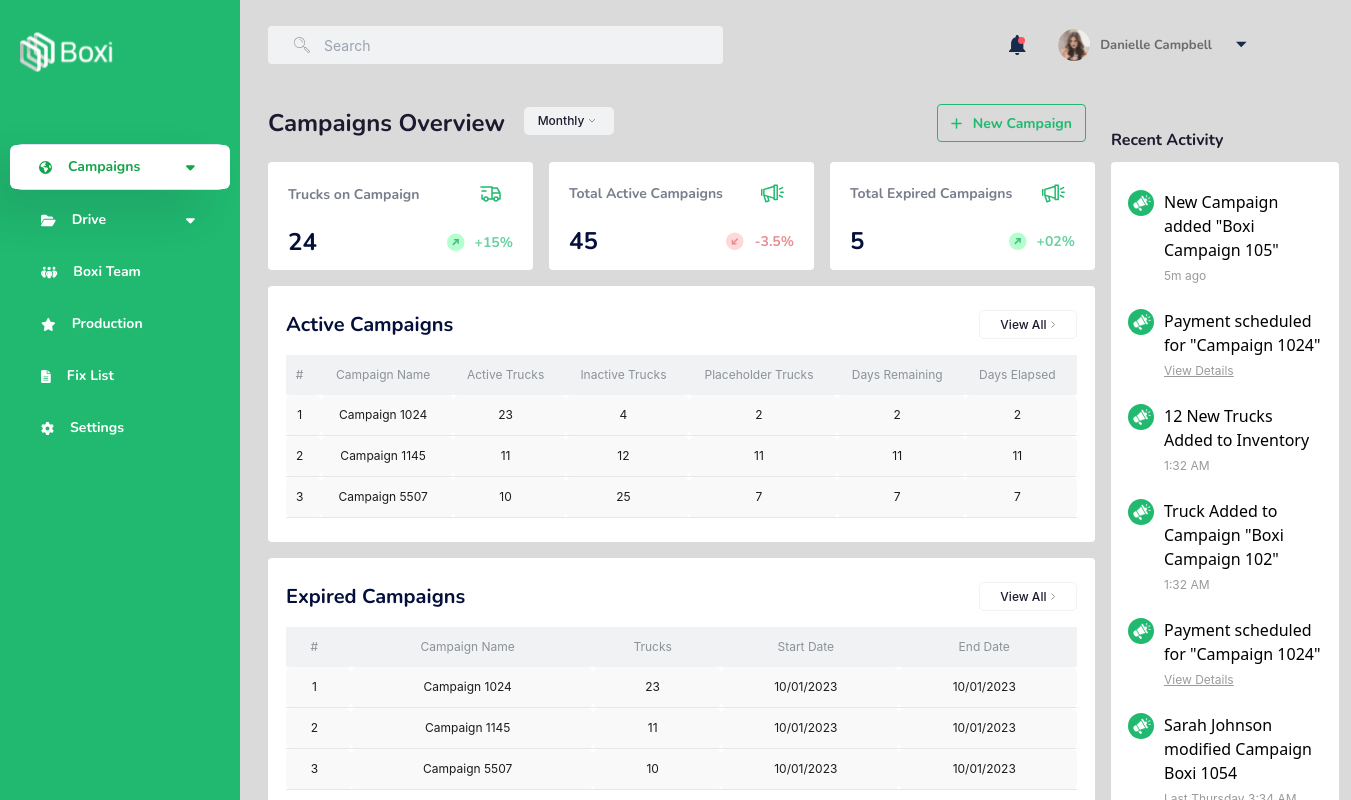
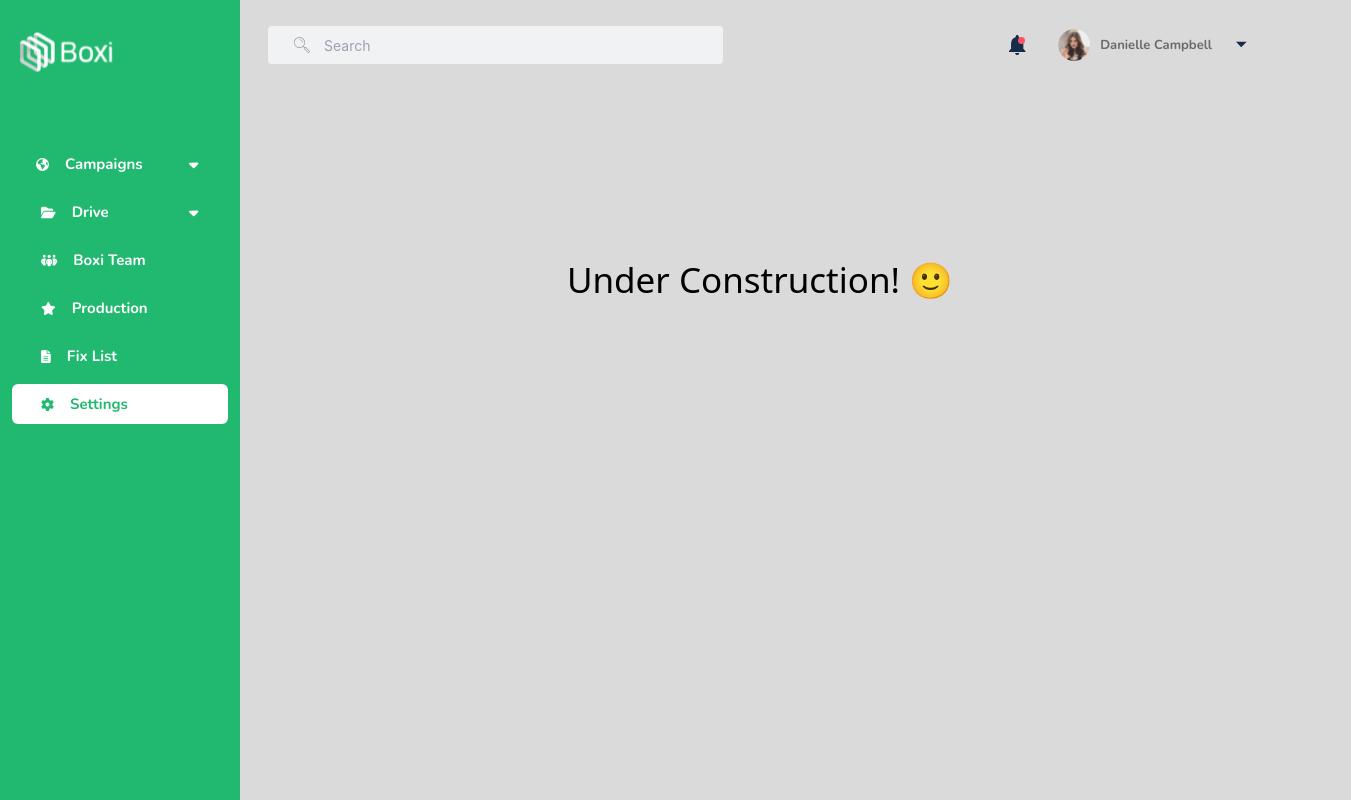
Before and after one commit to arslanazharr/boxi, a React (Create React App) app: page /settings in a window 1280 px wide. Shown: the top 800 px of the page, 1351 px wide, since content can reach past the window. Built offline with nearby package versions, Linux system fonts and the light colour scheme.

Commit message:
9th commit

```diff
--- a/package.json
+++ b/package.json
@@ -19,6 +19,9 @@
     "heroicons": "^2.0.18",
     "react": "^18.2.0",
     "react-dom": "^18.2.0",
+    "react-page-routes": "^1.14.0",
+    "react-router": "^6.11.2",
+    "react-router-dom": "^6.11.2",
     "react-scripts": "5.0.1",
     "web-vitals": "^2.1.4"
   },
--- /dev/null
+++ b/src/components/Drive.jsx
@@ -0,0 +1,33 @@
+import React from "react";
+import arrow from "../graphics/content/arrow.svg";
+import plus from "../graphics/content/plus.svg";
+import "./content.css";
+
+const Drive = () => {
+  return (
+    <>
+      <div className="content-header">
+        <div className="top-data flex flex-col lg:flex-row lg:items-center">
+          <div className="flex campaignOverview">
+            <h4 style={{ maxWidth: "164px" }}>Truck Vendors</h4>
+            <div className="monthly-div ml-4">
+              <span>Monthly</span>
+              <img src={arrow} alt="" />
+            </div>
+          </div>
+        </div>
+        <div
+          className="add-button contentHeader-button"
+          style={{ maxWidth: "838px", display: "flex-end" }}
+        >
+          <button className="flex items-center">
+            <img className="plusIcon" src={plus} alt="" />
+            New Campaign
+          </button>
+        </div>
+      </div>
+    </>
+  );
+};
+
+export default Drive;
--- /dev/null
+++ b/src/components/Error.jsx
@@ -0,0 +1,16 @@
+const Error = () => {
+  return (
+    <div
+      style={{
+        marginTop: "150px",
+        marginBottom: "250px",
+        fontSize: "35px",
+        textAlign: "center",
+      }}
+    >
+      Under Construction! 🙂
+    </div>
+  );
+};
+
+export default Error;
--- a/src/components/SideBar.jsx
+++ b/src/components/SideBar.jsx
@@ -15,22 +15,30 @@ import { Bars3Icon, XMarkIcon } from "@heroicons/react/24/outline";
 import logo from "../graphics/logo.svg";
 import Content from "./Content";
 import Header from "../components/Header";
+import { NavLink } from "react-router-dom";
+import Drive from "./Drive";
+import { Route, Routes } from "react-router-dom";
+import Error from "./Error";
 
 import "./sidebar.css";
 
 const Ldata = [
   {
     name: "Campaigns",
-    href: "#",
     icon: faEarthAmericas,
     arrow: faCaretDown,
-    current: true,
+    path: "/",
   },
-  { name: "Drive", href: "#", icon: faFolderOpen, arrow: faCaretDown },
-  { name: "Boxi Team", href: "#", icon: faPeopleGroup },
-  { name: "Production", href: "#", icon: faStar },
-  { name: "Fix List", href: "#", icon: faFileLines },
-  { name: "Settings", href: "#", icon: faGear },
+  {
+    name: "Drive",
+    icon: faFolderOpen,
+    arrow: faCaretDown,
+    path: "/drive",
+  },
+  { name: "Boxi Team", icon: faPeopleGroup, path: "boxiteam" },
+  { name: "Production", icon: faStar, path: "/production" },
+  { name: "Fix List", icon: faFileLines, path: "/fixlist" },
+  { name: "Settings", icon: faGear, path: "/settings" },
 ];
 
 function classNames(...classes) {
@@ -39,6 +47,13 @@ function classNames(...classes) {
 
 const Sidebar = () => {
   const [sidebarOpen, setSidebarOpen] = useState(false);
+
+  const navStyle = ({ isActive }) => {
+    return {
+      backgroundColor: isActive ? "white" : "#20b96f",
+      color: isActive ? "#20b96f" : "white",
+    };
+  };
 
   return (
     <>
@@ -113,14 +128,10 @@ const Sidebar = () => {
                                 key={item.name}
                                 className={index < 1 ? "custom-class" : ""}
                               >
-                                <a
-                                  href={item.href}
-                                  className={classNames(
-                                    item.current
-                                      ? "bg-white text-green-600"
-                                      : "text-white",
-                                    "group flex gap-x-4 rounded-md p-2 text-sm leading-6 font-semibold"
-                                  )}
+                                <NavLink
+                                  className="group flex gap-x-4 rounded-md p-2 text-sm leading-6 font-semibold link"
+                                  to={item.path}
+                                  style={navStyle}
                                 >
                                   <FontAwesomeIcon
                                     icon={item.icon}
@@ -133,7 +144,7 @@ const Sidebar = () => {
                                       index + 1
                                     }`}
                                   />
-                                </a>
+                                </NavLink>
                               </li>
                             ))}
                           </ul>
@@ -163,14 +174,11 @@ const Sidebar = () => {
                         key={item.name}
                         className={index < 1 ? "custom-class" : ""}
                       >
-                        <a
-                          href={item.href}
-                          className={classNames(
-                            item.current
-                              ? "bg-white text-green-600"
-                              : "text-white",
-                            "group flex gap-x-4 rounded-md p-2 text-sm leading-6 font-semibold"
-                          )}
+                        <NavLink
+                          className="
+                        group flex gap-x-4 rounded-md p-2 text-sm leading-6 font-semibold link"
+                          to={item.path}
+                          style={navStyle}
                         >
                           <FontAwesomeIcon
                             icon={item.icon}
@@ -181,7 +189,7 @@ const Sidebar = () => {
                             icon={item.arrow}
                             className={`arrow custom-arrow-${index + 1}`}
                           />
-                        </a>
+                        </NavLink>
                       </li>
                     ))}
                   </ul>
@@ -205,7 +213,13 @@ const Sidebar = () => {
           </div>
 
           <main className="py-10">
-            <Content />
+            <Routes>
+              <Route path="/" element={<Content />}>
+                <Route exact path="/boxi" element={<Content />} />
+              </Route>
+              <Route exact path="/drive" element={<Drive />} />
+              <Route exact path="*" element={<Error />} />
+            </Routes>
           </main>
         </div>
       </div>
--- a/src/components/content.css
+++ b/src/components/content.css
@@ -87,10 +87,10 @@ h4 {
 }
 
 @media (max-width: 1060px) {
-  main {
+  /* main {
     display: flex;
     justify-content: center !important;
-  }
+  } */
   .mainContent-div {
     flex-direction: column;
   }
--- a/src/components/sidebar.css
+++ b/src/components/sidebar.css
@@ -3,7 +3,7 @@
   width: auto;
 }
 
-li a {
+.link {
   display: flex;
   align-items: center;
   font-family: "Nunito";
@@ -11,8 +11,9 @@ li a {
   font-weight: 700;
   font-size: 15px;
   line-height: 20px;
+  color: #ffffff;
 }
-a {
+.link {
   padding: 10px 35px 10px 35px !important;
 }
 
@@ -27,20 +28,16 @@ ul {
   justify-content: center;
   margin-left: 0 !important;
   margin-right: 0 !important;
-  background: #ffffff;
-  border: 0.56px solid #e2def9;
-  box-shadow: -28px 22px 45px rgba(27, 29, 66, 0.139423);
-  border-radius: 10px;
 }
 
-.custom-class a {
-  padding: 10px 35px 10px 35px;
+.custom-class .link {
+  padding: 10px 30px 10px 30px !important;
 }
 
-.custom-class a .list-icons {
+.custom-class .link .list-icons {
   margin-left: -6px;
 }
-.custom-class a .arrow {
+.custom-class .link .arrow {
   margin-left: 30px;
 }
 
@@ -66,9 +63,10 @@ ul {
   margin-left: 64px;
 }
 
-li a:hover {
-  background-color: white;
-  color: #20b96f;
+li .link:hover {
+  background-color: white !important;
+  color: #20b96f !important;
+  transition: 0.2s ease;
 }
 
 .list-icons {
--- a/src/index.js
+++ b/src/index.js
@@ -2,10 +2,13 @@ import React from "react";
 import ReactDOM from "react-dom/client";
 import "./index.css";
 import App from "./App";
+import { BrowserRouter } from "react-router-dom";
 
 const root = ReactDOM.createRoot(document.getElementById("root"));
 root.render(
-  <React.StrictMode>
-    <App />
-  </React.StrictMode>
+  <BrowserRouter>
+    <React.StrictMode>
+      <App />
+    </React.StrictMode>
+  </BrowserRouter>
 );
```
Also changed, not shown: 1 other file (tests, documents, lock files or other folders).
